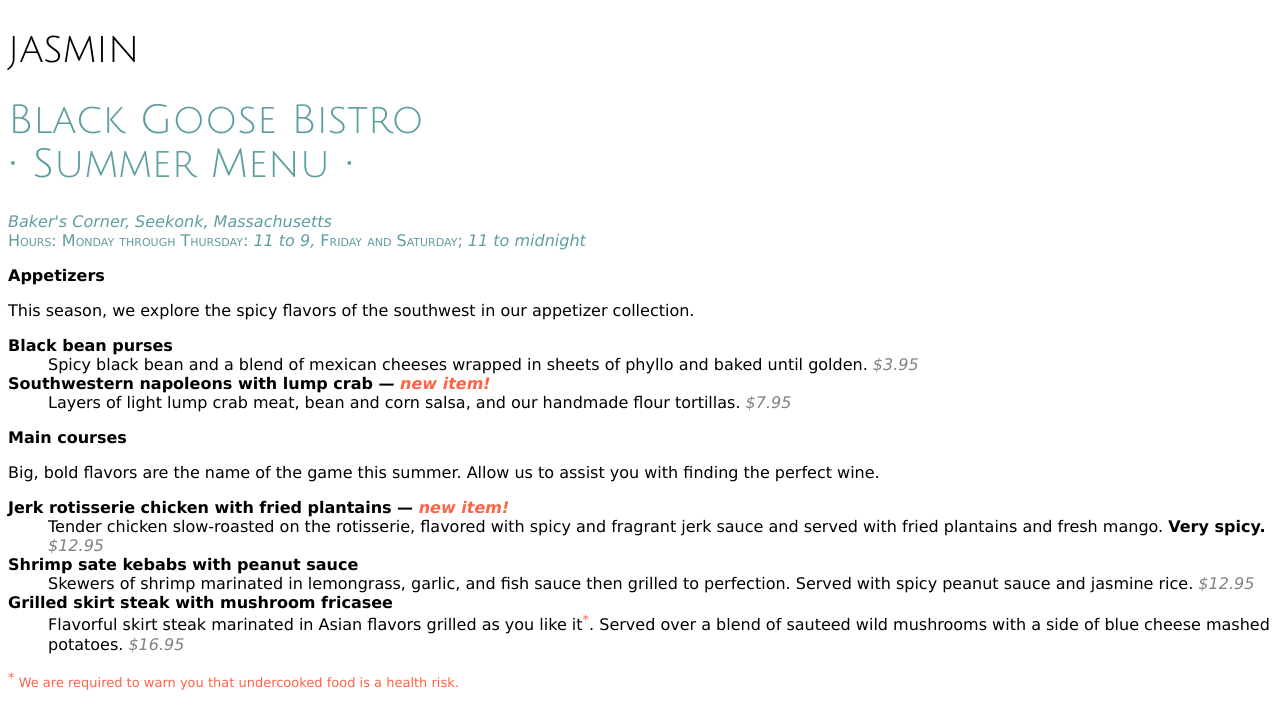
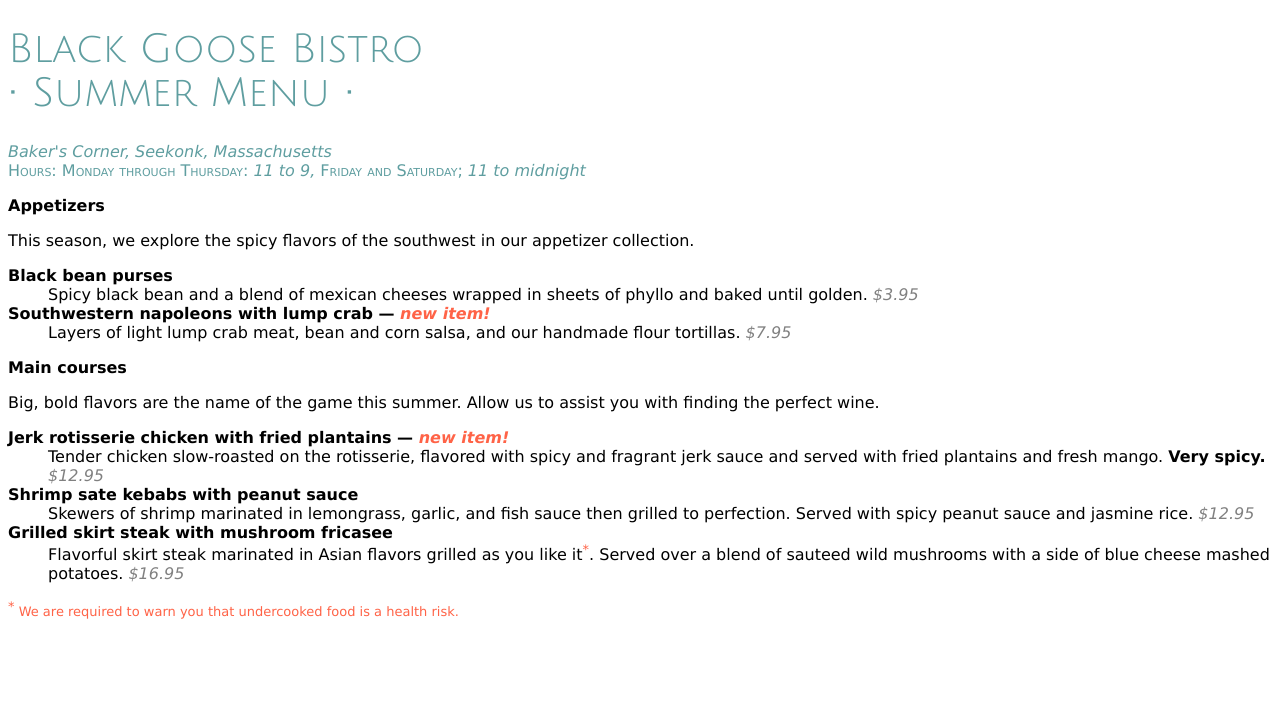
Before and after one commit to Jasminbrusberg/black-goose-bistro-summer-menu-ex-12-5, a plain HTML site: page index.html in a window 1280 px wide. Drawn offline with Linux system fonts and the light colour scheme.

Commit message:
delet h1

```diff
--- a/index.html
+++ b/index.html
@@ -12,7 +12,7 @@
 </head>
 
 <body>
-<h1>jasmin</h1>
+
 <div id="info">
 	<h1>Black Goose Bistro<br>&bull; Summer Menu &bull;</h1>
 
```
